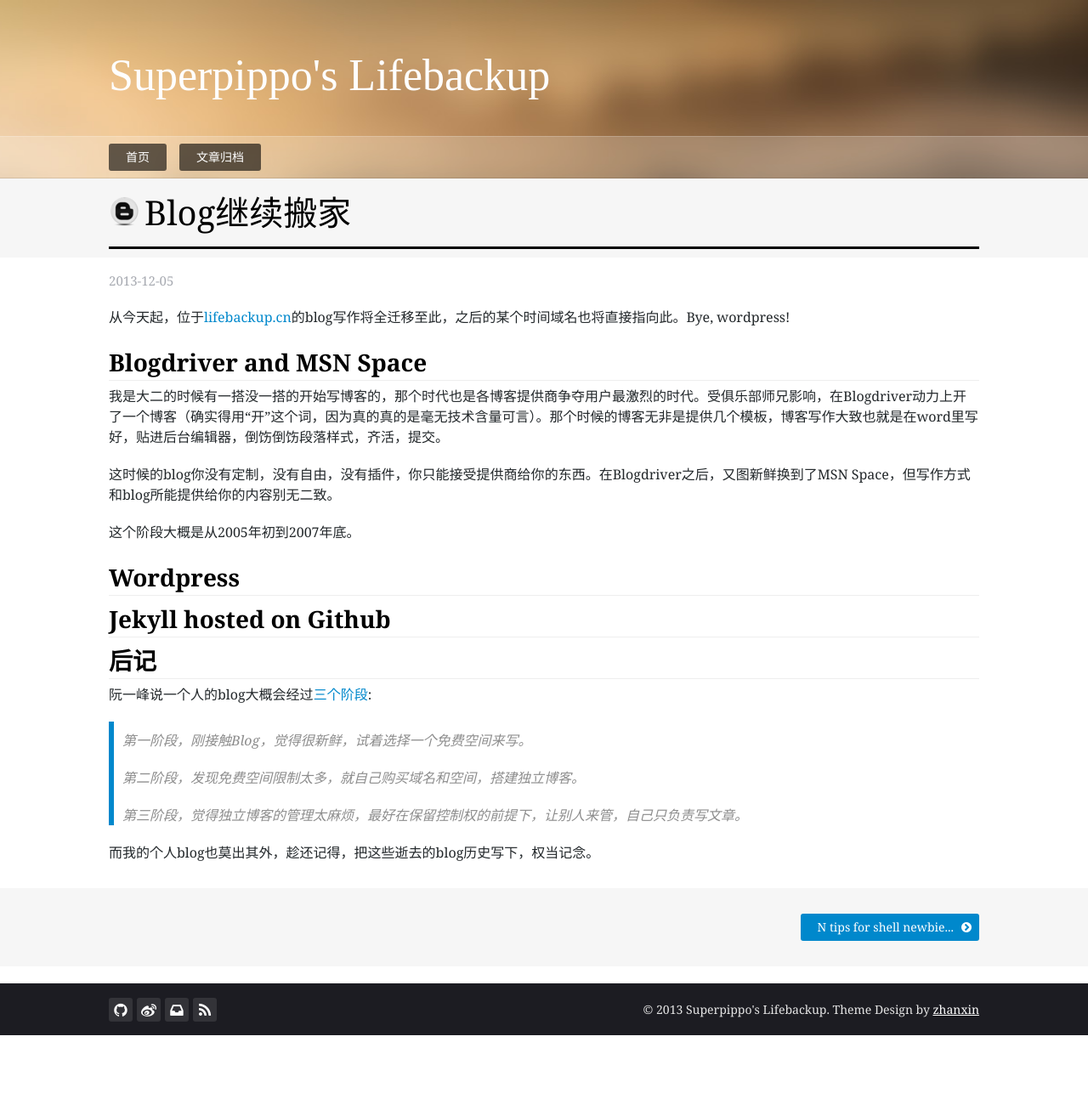
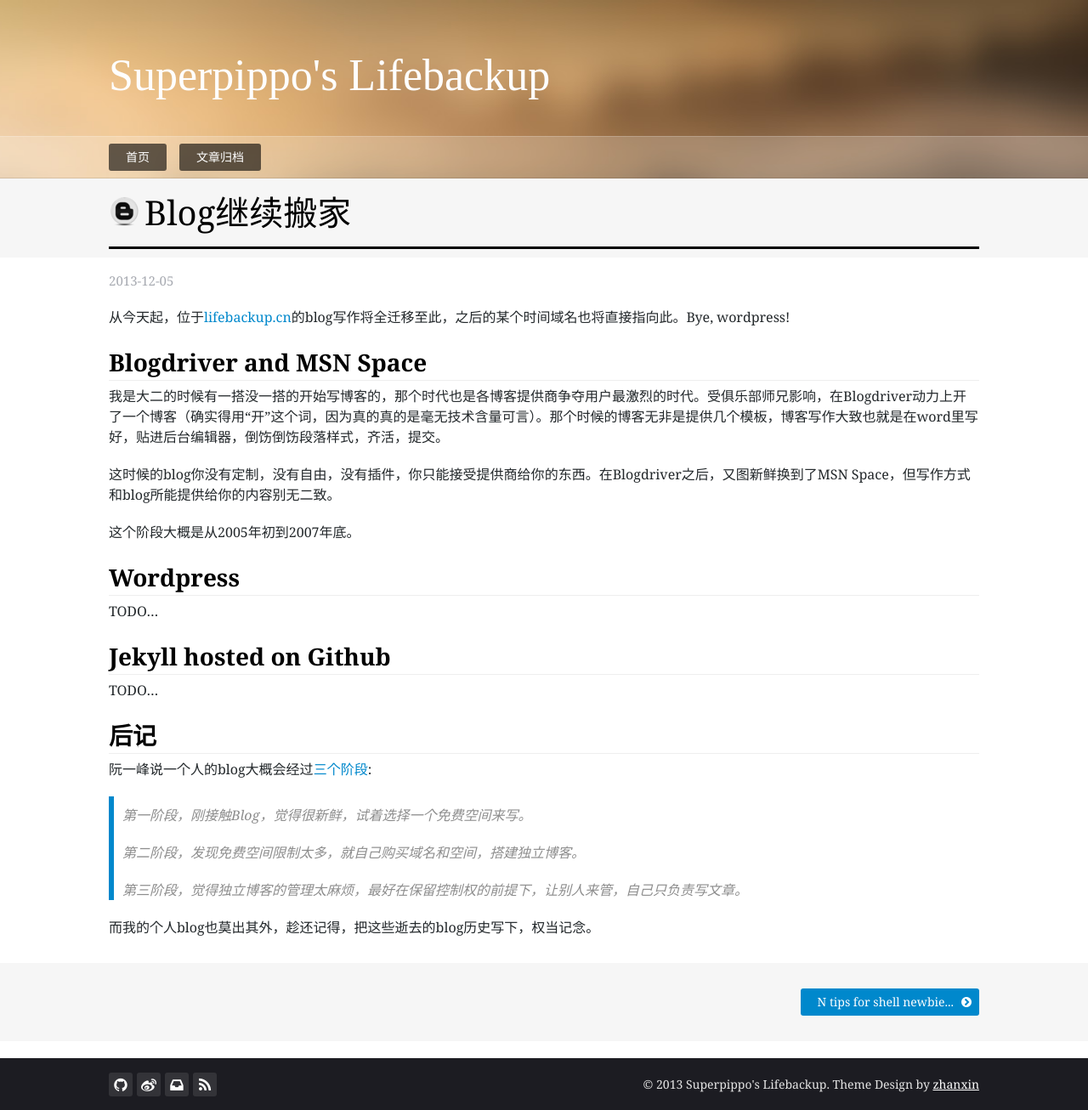
Before and after one commit to Huang-Wei/huang-wei.github.io, a Jekyll site: the page built from _posts/2013-12-05-blog-migration-history.md, in a window 1280 px wide. Shown: the whole page at 85% size. Built offline with Jekyll 4.4.1, drawn with Linux system fonts in a browser that asks for light colours; nearby versions of some CDN libraries; some web fonts are replaced; Markdown is read by kramdown in place of the engine named in the settings; before the commit the page ends 1218 px from its top, so only the background shows below that.

Commit message:
TODO posts

```diff
--- a/_posts/2013-12-05-blog-migration-history.md
+++ b/_posts/2013-12-05-blog-migration-history.md
@@ -5,8 +5,6 @@
 ---
 
 从今天起，位于[lifebackup.cn](http://www.lifebackup.cn)的blog写作将全迁移至此，之后的某个时间域名也将直接指向此。Bye, wordpress!
-
-
 
 ## Blogdriver and MSN Space
 
@@ -18,9 +16,11 @@
 
 ## Wordpress
 
-
+TODO...
 
 ## Jekyll hosted on Github
+
+TODO...
 
 ## 后记
 阮一峰说一个人的blog大概会经过[三个阶段](http://www.ruanyifeng.com/blog/2012/08/blogging_with_jekyll.html):
```
Also changed, not shown: _posts/2013-12-06-n-tips-for-shell-newbie-1.md (+2 -0 lines).
